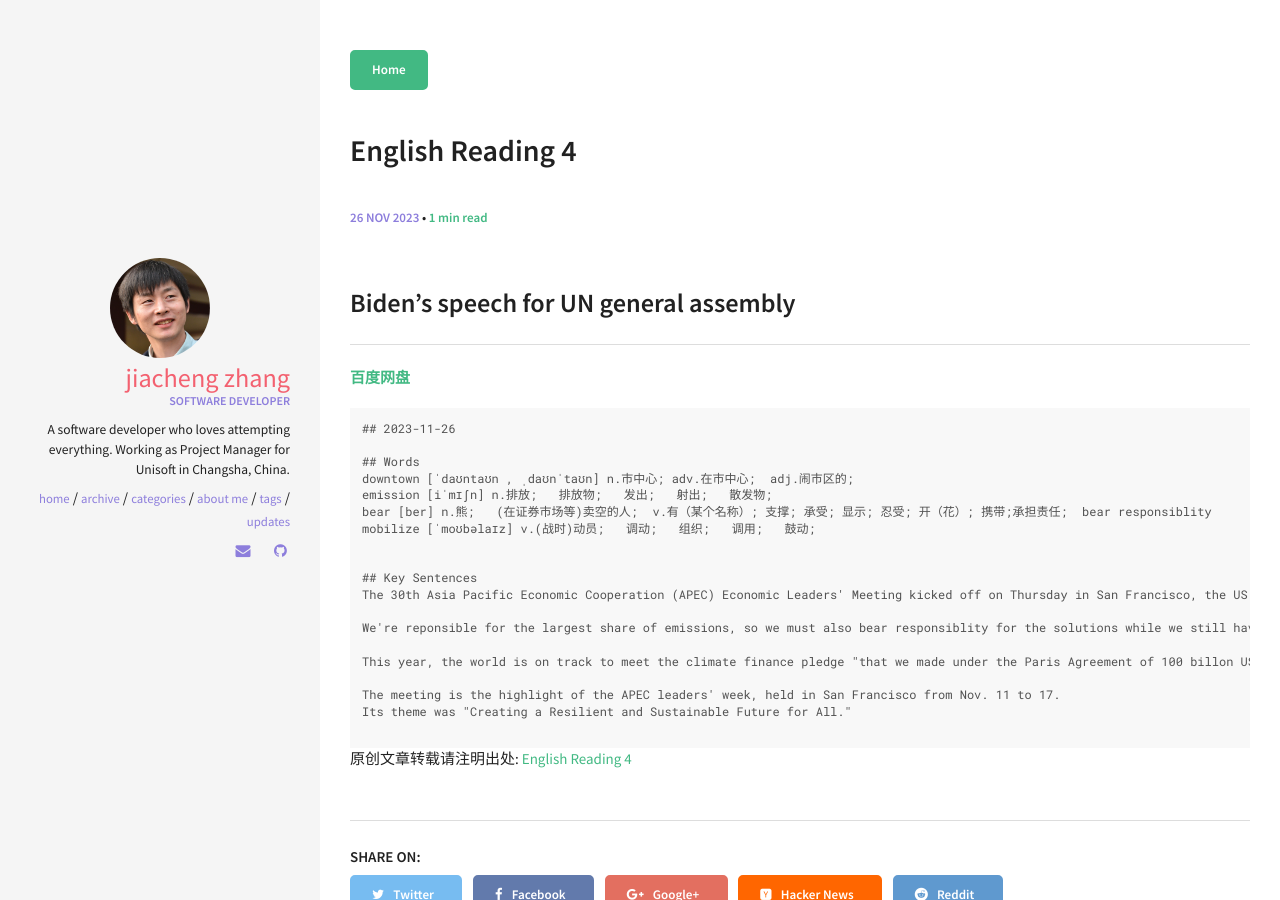
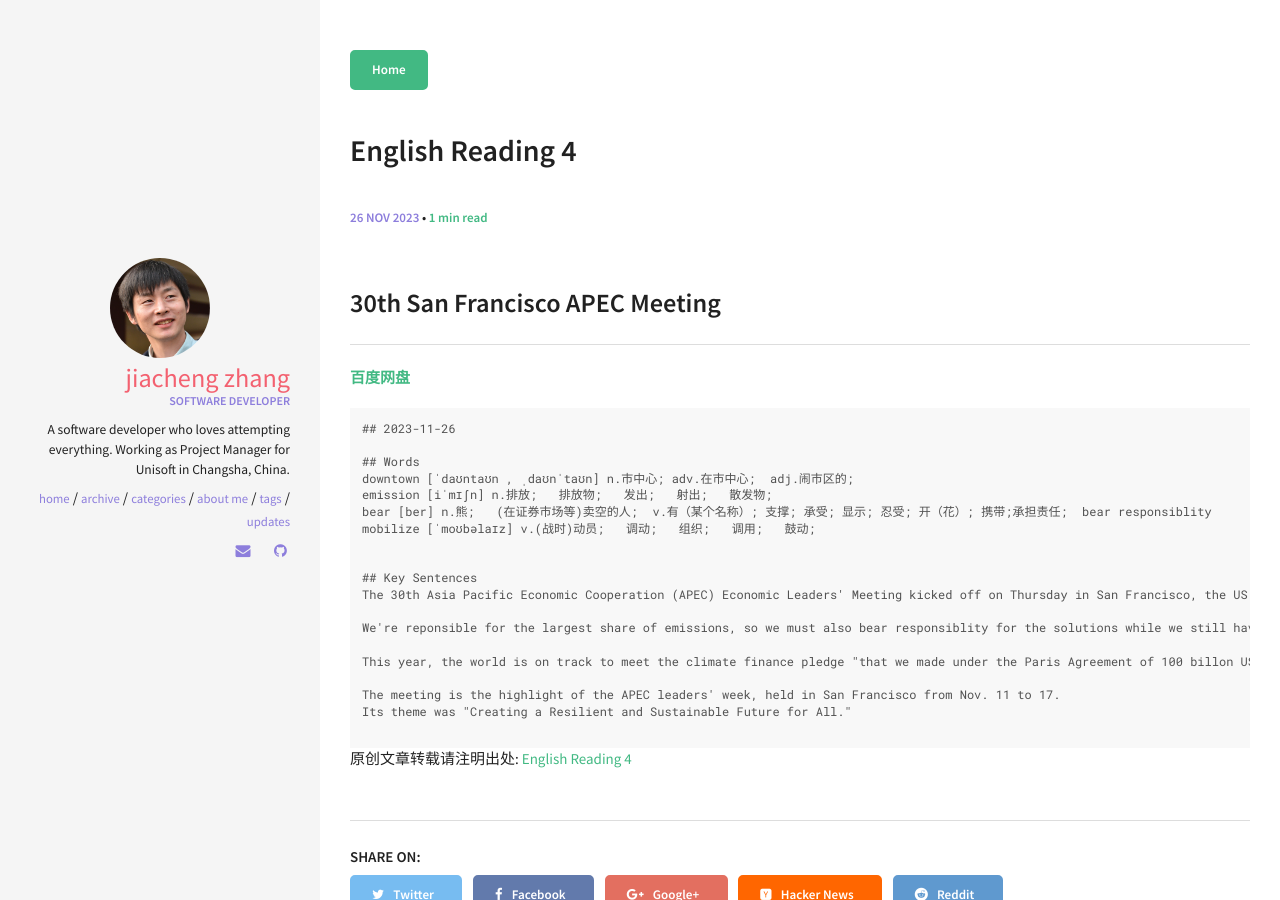
Before and after one commit to zhangjiacheng/zhangjiacheng.github.io, a Jekyll site: the page built from _posts/2023-11-26-EnglishReadingJC004.md, in a window 1280 px wide. Built offline with Jekyll 4.4.1, drawn with Linux system fonts in a browser that asks for light colours.

Commit message:
change the title 20231126

````diff
--- a/_posts/2023-11-26-EnglishReadingJC004.md
+++ b/_posts/2023-11-26-EnglishReadingJC004.md
@@ -6,7 +6,7 @@ description: "Practice English Reading"
 tag: English Reading
 ---
 
-## Biden's speech for UN general assembly
+## 30th San Francisco APEC Meeting
  <a href="https://pan.baidu.com/s/1vKueqqKGv2ApFtxHs0CpZg?pwd=8saj"><b>百度网盘</b></a>
 
 ```
````
